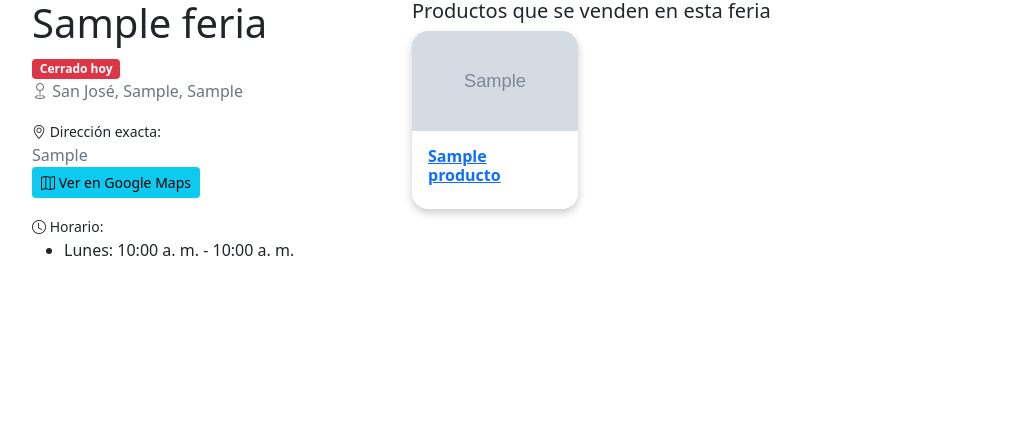
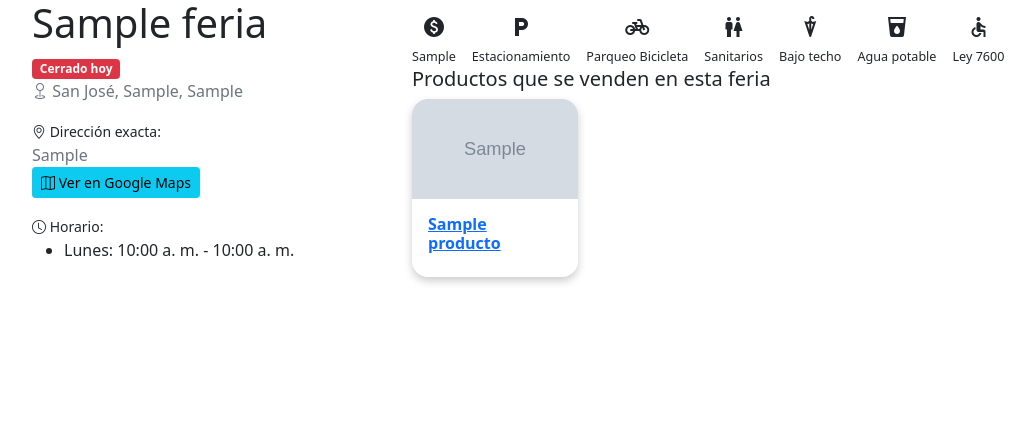
Before and after one commit to fabianabarca/feria, a Django app: page /ferias/1/ in a window 1280 px wide. Shown: the part 377-800 px from the top of the page, without its empty margins (50-1085 px from the left). Run offline with Django 3.2, Linux system fonts and the light colour scheme; tables that the repository leaves empty hold one stand-in row (values such as "Sample post"); grey boxes marked "Sample" are stand-in pictures; some libraries are stand-ins or nearby versions.

Commit message:
Se refactorizan templates de feria
-Se corrige error con el modelo Foto
-Se cambia de nombre al archivo ferias.html a ferias_list.html
-En ferias_detail.html se muestran las comodidades
-Se muestran las fotos asociadas a las ferias

```diff
--- a/ferias/models.py
+++ b/ferias/models.py
@@ -48,7 +48,7 @@ class Feria(models.Model):
     feria_id = models.CharField(max_length=3, primary_key=True)
     codigo_url = models.CharField(max_length=30)
     nombre = models.CharField(max_length=128)
-    conocida_como = models.CharField(max_length=128)
+    conocida_como = models.CharField(max_length=128, blank=True)
     comite = models.CharField(max_length=128)
     administrador = models.CharField(max_length=128)
     telefono = models.CharField(max_length=15)
@@ -134,4 +134,4 @@ class Foto(models.Model):
         verbose_name_plural = 'Fotos'
 
     def __str__(self):
-        return (self.descipcion, + ', ' + self.feria.nombre)
+        return (self.descripcion + ', ' + self.feria.nombre)
--- a/ferias/templates/ferias_detail.html
+++ b/ferias/templates/ferias_detail.html
@@ -73,6 +75,75 @@
         </div>
         <!-- ===========  Info Productos de la Feria =========== -->
         <div class="col-md-8" id="info-productos">
+            <!-- Comodidades que ofrece la feria -->
+            <div id="comodidades" class="text-centered pt-3">
+                <div class="hstack gap-3">
+                    <!-- Metodo pago -->
+                    {% if feria.metodo_pago != '' %}
+                    <div class="">
+                        <span class="material-icons">
+                            paid
+                        </span><br>
+                        <small>{{feria.metodo_pago}}</small>
+                    </div>
+                    {% endif %}
+                    <!-- Estacionamiento -->
+                    {% if feria.estacionamiento != 0 %}
+                    <div class="">
+                        <span class="material-icons">
+                            local_parking
+                        </span><br>
+                        <small>Estacionamiento</small>
+                    </div>
+                    {% endif %}
+                    <!-- Parqueo bici -->
+                    {% if feria.parqueo_bicicleta != 0 %}
+                    <div class="">
+                        <span class="material-icons">
+                            pedal_bike
+                        </span><br>
+                        <small>Parqueo Bicicleta</small>
+                    </div>
+                    {% endif %}
+                    <!-- Sanitarios -->
+                    {% if feria.sanitarios != 0 %}
+                    <div class="">
+                        <span class="material-icons">
+                            wc
+                        </span><br>
+                        <small>Sanitarios</small>
+                    </div>
+                    {% endif %}
+                    <!-- Bajo techo -->
+                    {% if feria.bajo_techo != 0 %}
+                    <div class="">
+                        <span class="material-icons">
+                            umbrella
+                        </span><br>
+                        <small>Bajo techo</small>
+                    </div>
+                    {% endif %}
+                    <!-- Agua potable -->
+                    {% if feria.agua_potable != 0 %}
+                    <div class="">
+                        <span class="material-icons">
+                            local_drink
+                        </span><br>
+                        <small>Agua potable</small>
+                    </div>
+                    {% endif %}
+                    <!-- Ley 7600 -->
+                    {% if feria.accesibilidad != 0 %}
+                    <div class="">
+                        <span class="material-icons">
+                            accessible
+                        </span><br>
+                        <small>Ley 7600</small>
+                    </div>
+                    {% endif %}
+                </div>
+
+            </div>
             {% if feria.oferta.count > 0 %}
             <h5>Productos que se venden en esta feria</h5>
             <div class="row">
--- a/ferias/views.py
+++ b/ferias/views.py
@@ -20,13 +20,14 @@ def ferias_detail(request, feria_id, slug = None):
     horarios = json.loads(serializers.serialize("json", feria.horarios.all()))
     context = {
         'feria': feria,
-        'horarios': json.dumps(horarios)
+        'horarios': json.dumps(horarios),
+        'fotos': feria.fotos.all()
         }
     return render(request, 'ferias_detail.html',context)
 
 def ferias(request):
     query = Q()
-    # Input search
+    # Input search. We use a OR operator
     query |= Q(nombre__icontains=request.GET.get('search', ''))
     query |= Q(provincia=get_provincia_num(request.GET.get('search', '')))
     query |= Q(canton__icontains=request.GET.get('search', ''))
@@ -35,7 +36,7 @@ def ferias(request):
     query |= Q(comite__icontains=request.GET.get('search', ''))
     query |= Q(administrador__icontains=request.GET.get('search', ''))
 
-    # Filters
+    # Filters. We use a AND operator
     if 'provincia' in request.GET:
         query &= Q(provincia=request.GET.get('provincia', 0))
     if 'canton' in request.GET:
@@ -83,4 +84,4 @@ def ferias(request):
     context = {
         'ferias': ferias_paged
         }
-    return render(request, 'ferias.html', context)
+    return render(request, 'ferias_list.html', context)
--- a/sitio/settings.py
+++ b/sitio/settings.py
@@ -70,6 +70,7 @@ TEMPLATES = [
                 'django.template.context_processors.request',
                 'django.contrib.auth.context_processors.auth',
                 'django.contrib.messages.context_processors.messages',
+                'django.template.context_processors.media'
             ],
         },
     },
--- a/static/base.html
+++ b/static/base.html
@@ -10,6 +10,7 @@
     <link rel="stylesheet" href="{% static 'css/bootstrap.min.css' %}">
     <link rel="stylesheet" href="{% static 'css/site-styles.css' %}">
     <link rel="stylesheet" href="https://cdn.jsdelivr.net/npm/bootstrap-icons@1.5.0/font/bootstrap-icons.css">
+    <link href="https://fonts.googleapis.com/icon?family=Material+Icons" rel="stylesheet">
     {% block styles %}{% endblock %}
     <!-- JS -->
     {% block scripts %}
@@ -27,7 +28,7 @@
             <div class="collapse navbar-collapse" id="navbar">
                 <div class="navbar-nav">
                     <a class="nav-link" aria-current="page" href="/"><i class="bi bi-house"></i> Inicio</a>
-                    <a class="nav-link" href="/ferias"><i class="bi bi-binoculars"></i> Explorar Ferias</a>
+                    <a class="nav-link" href="/ferias"><i class="bi bi-binoculars"></i> Buscador Ferias</a>
                 </div>
             </div>
         </div>
--- a/static/css/site-styles.css
+++ b/static/css/site-styles.css
@@ -26,3 +26,12 @@
 .card-img{
     border-radius: var(--card-border-radius) var(--card-border-radius) 0px 0px;
 }
+
+.text-centered {
+    text-align: center;
+}
+
+/* ferias_detail.html */
+#comodidades {
+    font-size: 0.9em;
+}
```
Also changed, not shown: other parts of ferias/templates/ferias_detail.html (+12 -10 lines), ferias/templates/ferias_list.html (renamed from ferias/templates/ferias.html, +21 -3 lines).
